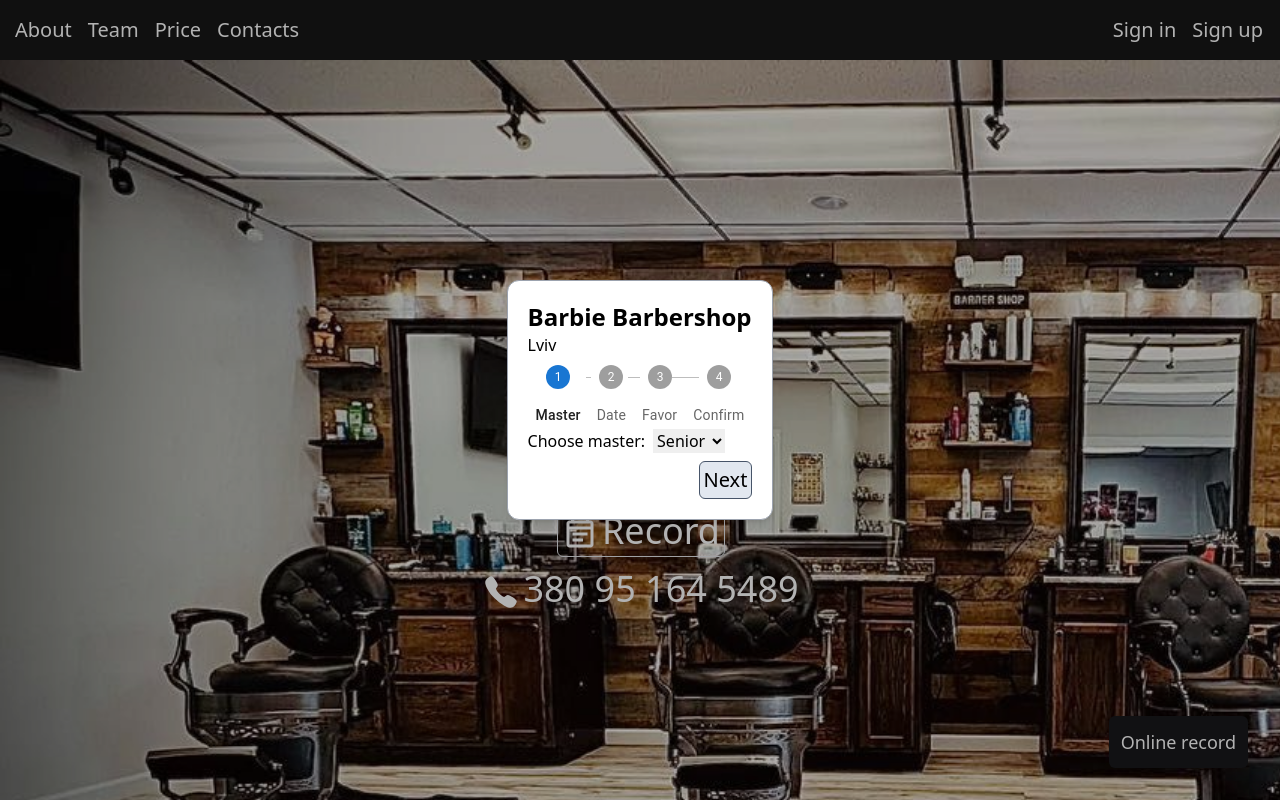
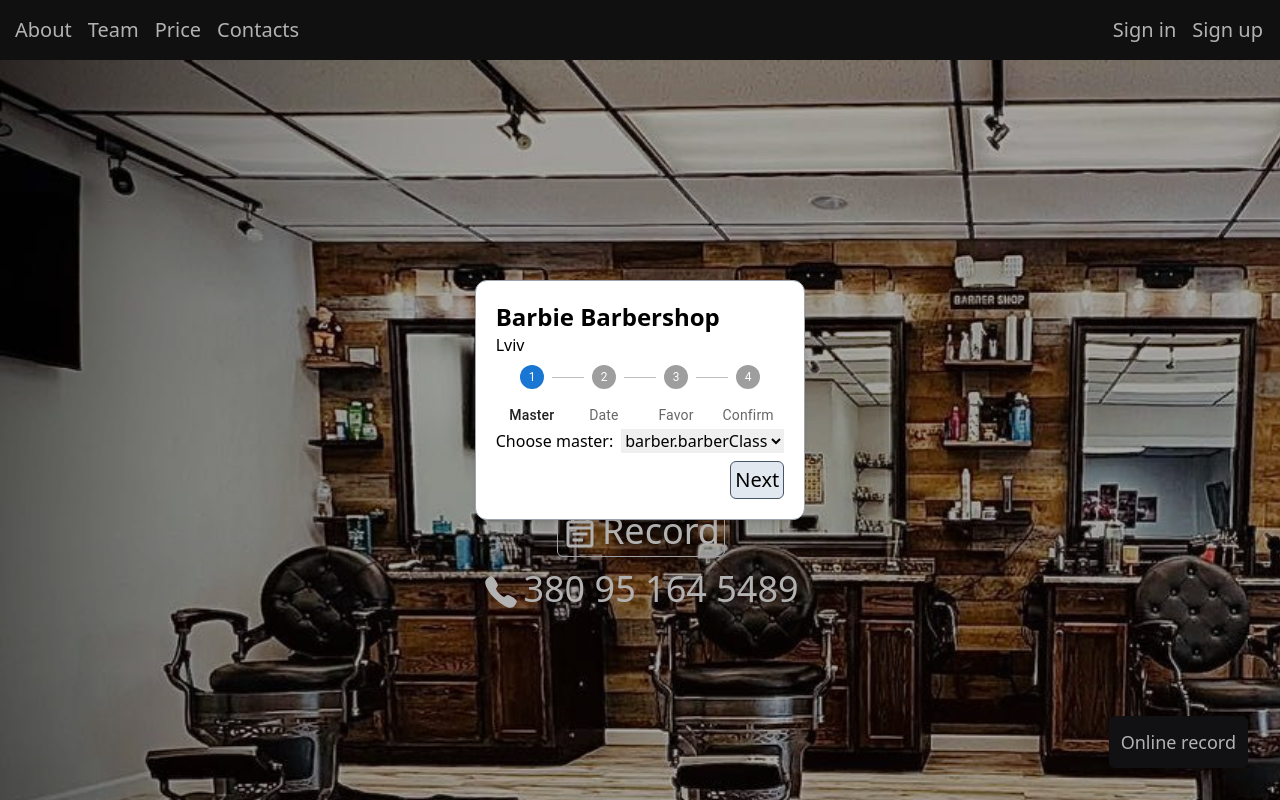
Before and after one commit to Lianuch/Front, a React (Vite) app: page / in a window 1280 px wide. Both pictures are taken after a click on the button "Online record". Shown: the top 800 px of the page. Built offline with nearby package versions, Linux system fonts and the light colour scheme; no server answers.

Commit message:
data in seperate component

```diff
--- a/src/App.jsx
+++ b/src/App.jsx
@@ -8,19 +8,11 @@ import Contacts from "./components/Contacts"
 import Price from "./components/Price"
 import Register from "./components/Forms/Register"
 import Login from "./components/Forms/Login"
-// import { useEffect,useState } from "react"
-// import { fetchTeamInfo } from "./services/barbie"
+import TeamDataProvider from "./components/DataProvider/TeamDataProvider"
+
 export default function App() {
 
-//   const [barberClass,setbarberClass] = useState(null);
-//  useEffect(()=>{
-//   const fetchData = async ()=>{
-//    let data = await fetchTeamInfo();
-//    console.log(data);
-//   }
-//   fetchData();
 
-// },[])
   return (
     <div className="overflow-hidden">
 
@@ -29,7 +21,9 @@ export default function App() {
       <HeroSection />
       <About/>
 
-      <Team />
+      <TeamDataProvider>
+      {(team) => <Team team={team} />}
+      </TeamDataProvider>
       <Price list={[{title: 'Senior'}, {title: 'Barber'}, {title: 'Junior'}]}/>
       <Contacts/>
       <Footer/>
--- /dev/null
+++ b/src/components/DataProvider/TeamDataProvider.jsx
@@ -0,0 +1,28 @@
+import React, { useState, useEffect } from 'react';
+import { fetchTeamInfo } from "../../services/barbie"
+import LinearProgress from '@mui/material/LinearProgress';
+
+
+const TeamDataProvider = ({ children }) => {
+    const [team, setTeam] = useState(null);
+
+    useEffect(() => {
+      const fetchData = async () => {
+        try {
+          let data = await fetchTeamInfo();
+          setTeam(data);
+        } catch (e) {
+          console.error("Failed to fetch team info:", e);
+        }
+      };
+
+      fetchData();
+    }, []);
+    return (
+      <React.Fragment>
+        {team ? children(team) : <LinearProgress />}
+      </React.Fragment>
+    );
+  };
+
+  export default TeamDataProvider;
--- a/src/components/Forms/modal.jsx
+++ b/src/components/Forms/modal.jsx
@@ -4,7 +4,8 @@ import { MdOutlineDateRange } from "react-icons/md";
 import Calendar from "../Forms/Calendar";
 import ProgressBar from "../Forms/ProgressBar";
 
-const Modal = ({ active, setActive }) => {
+const Modal = ({ active, setActive}) => {
+
   const closeModal = () => {
     setActive(false);
   };
@@ -55,9 +56,8 @@ const Modal = ({ active, setActive }) => {
           <div className="pt-1">
             <label className="mr-2 ">Choose master:</label>
             <select name="master">
-              <option value="master1">Senior</option>
-              <option value="master2">Barber</option>
-              <option value="master3">Junior</option>
+            <option >barber.barberClass</option>
+
             </select>
             <div className="flex justify-end">
             <button onClick={handleNext} className="block mt-2 border bg-slate-200 border-slate-600 p-1 rounded-md text-xl font-medium">Next</button>
--- a/src/components/Team.jsx
+++ b/src/components/Team.jsx
@@ -1,29 +1,7 @@
 import React, { useState, useEffect } from "react";
-import LinearProgress from '@mui/material/LinearProgress';
-import Aos from "aos";
 import "aos/dist/aos.css";
-import { fetchTeamInfo } from "../services/barbie";
-const Team = () => {
-  const [team, setTeam] = useState(null);
+const Team = ({team}) => {
 
-  useEffect(() => {
-    Aos.init({ duration: 2000 });
-
-    const fetchData = async () => {
-      try {
-        let data = await fetchTeamInfo();
-        setTeam(data);
-      } catch (e) {
-        console.error("Failed to fetch team info:", e);
-      }
-    };
-
-    fetchData();
-  }, []);
-
-  if (!team) {
-    return <LinearProgress />
-  }
 
   return (
     <div id="team" className="bg-black text-white pb-4">
```
